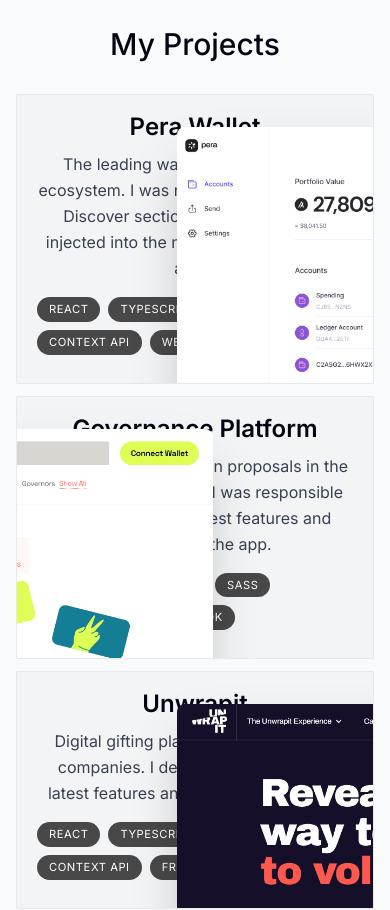
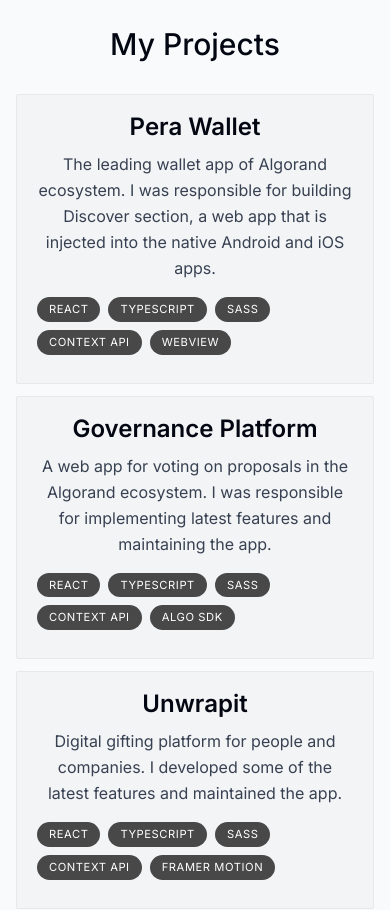
Before and after one commit to ErenYLCN/next-portfolio, a Next.js app: page / in a window 390 px wide. Shown: the part 1440-2350 px from the top of the page. Built offline with nearby package versions, Linux system fonts and the light colour scheme; no server answers.

Commit message:
fix(project/list-item): responsive fix

```diff
--- a/src/component/projects/list-item/ProjectsListItem.tsx
+++ b/src/component/projects/list-item/ProjectsListItem.tsx
@@ -48,7 +48,7 @@
       </div>
 
       <Image
-        className={`absolute top-8 -right-40 w-[28.25rem] rounded-t-lg shadow-2xl
+        className={`absolute hidden sm:block top-8 -right-40 w-[28.25rem] rounded-t-lg shadow-2xl
         group-even:right-[initial] group-even:-left-40 group-hover:-translate-x-3
         group-hover:translate-y-3 group-hover:-rotate-2 transition group-hover:scale-[1.04]
         group-even:group-hover:translate-x-3 group-even:group-hover:rotate-2`}
```
